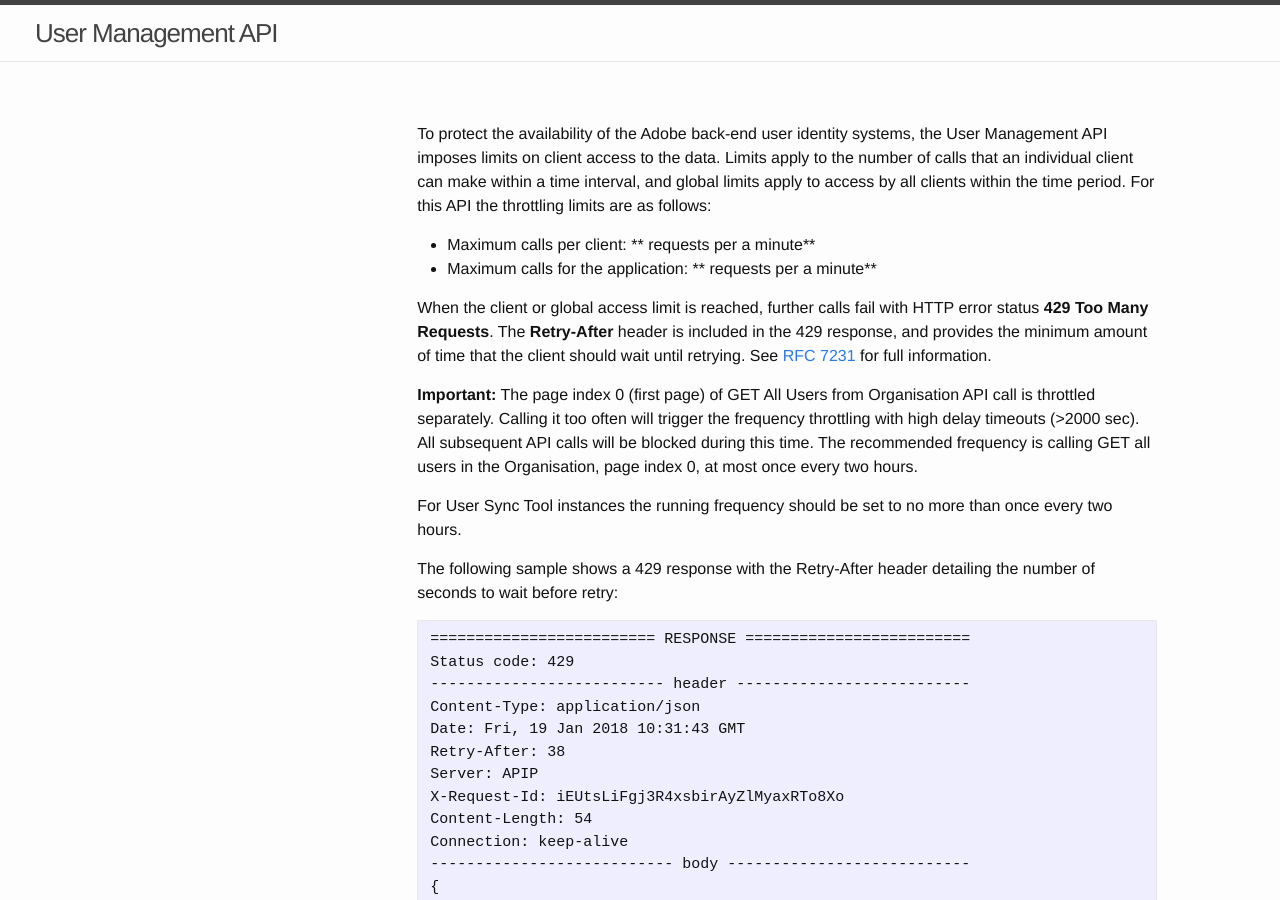
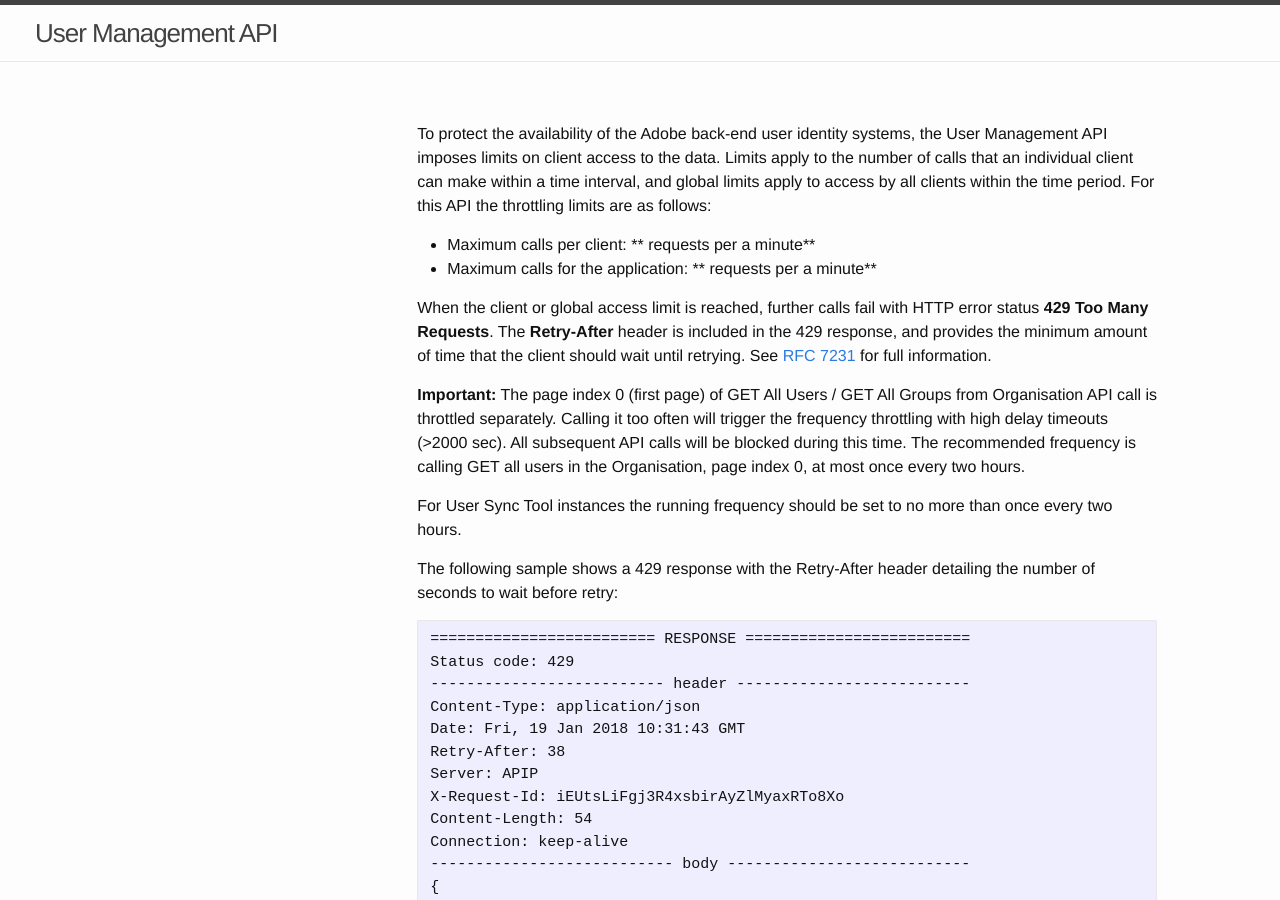
Before and after one commit to adobe-apiplatform/umapi-documentation, a Jekyll site: the page built from docs/en/api/partials/throttling.md, in a window 1280 px wide and 900 px high. Built offline with Jekyll 4.4.1, drawn with Linux system fonts in a browser that asks for light colours; our own code applies the rules of GitHub Pages for plain Markdown files.

Commit message:
Update throttling.md

```diff
--- a/docs/en/api/partials/throttling.md
+++ b/docs/en/api/partials/throttling.md
@@ -5,7 +5,7 @@ To protect the availability of the Adobe back-end user identity systems, the Use
 
 When the client or global access limit is reached, further calls fail with HTTP error status **429 Too Many Requests**. The **Retry-After** header is included in the 429 response, and provides the minimum amount of time that the client should wait until retrying. See [RFC 7231](https://tools.ietf.org/html/rfc7231#section-7.1.3) for full information.
 
-**Important:** The page index 0 (first page) of GET All Users from Organisation API call is throttled separately. Calling it too often will trigger the frequency throttling  with high delay timeouts (>2000 sec). All subsequent API calls will be blocked during this time.
+**Important:** The page index 0 (first page) of GET All Users / GET All Groups from Organisation API call is throttled separately. Calling it too often will trigger the frequency throttling  with high delay timeouts (>2000 sec). All subsequent API calls will be blocked during this time.
 The recommended frequency is calling GET all users in the Organisation, page index 0, at most once every two hours.
 
 For User Sync Tool instances the running frequency should be set to no more than once every two hours.
```
